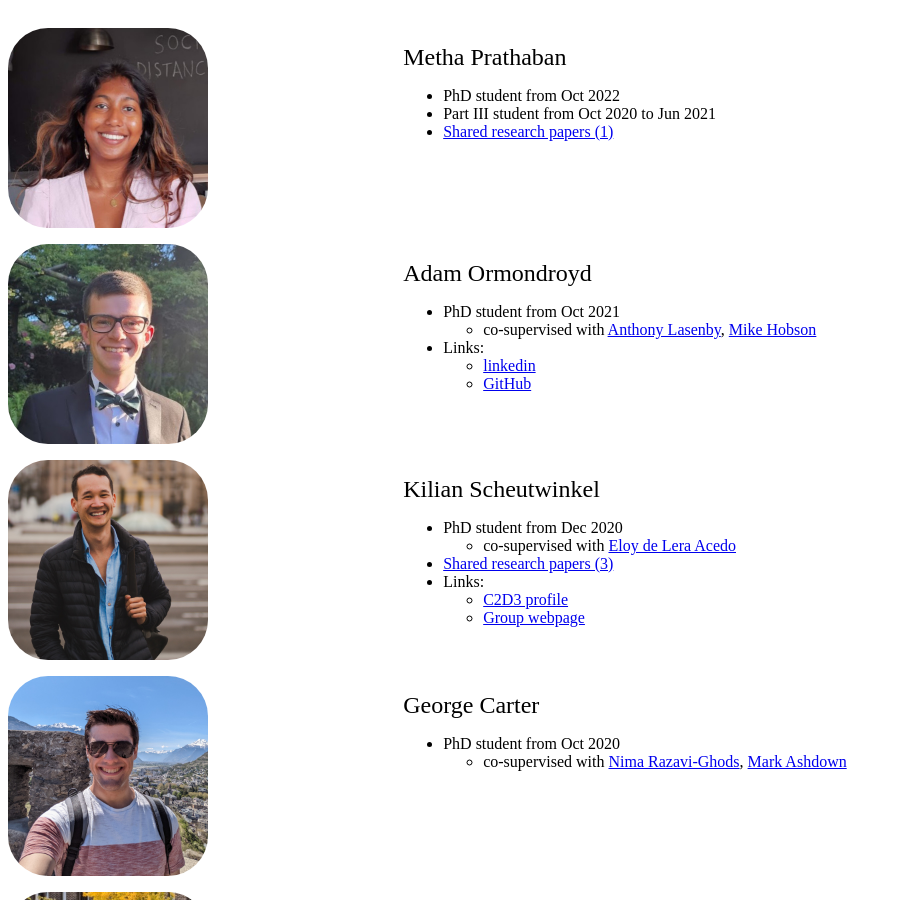
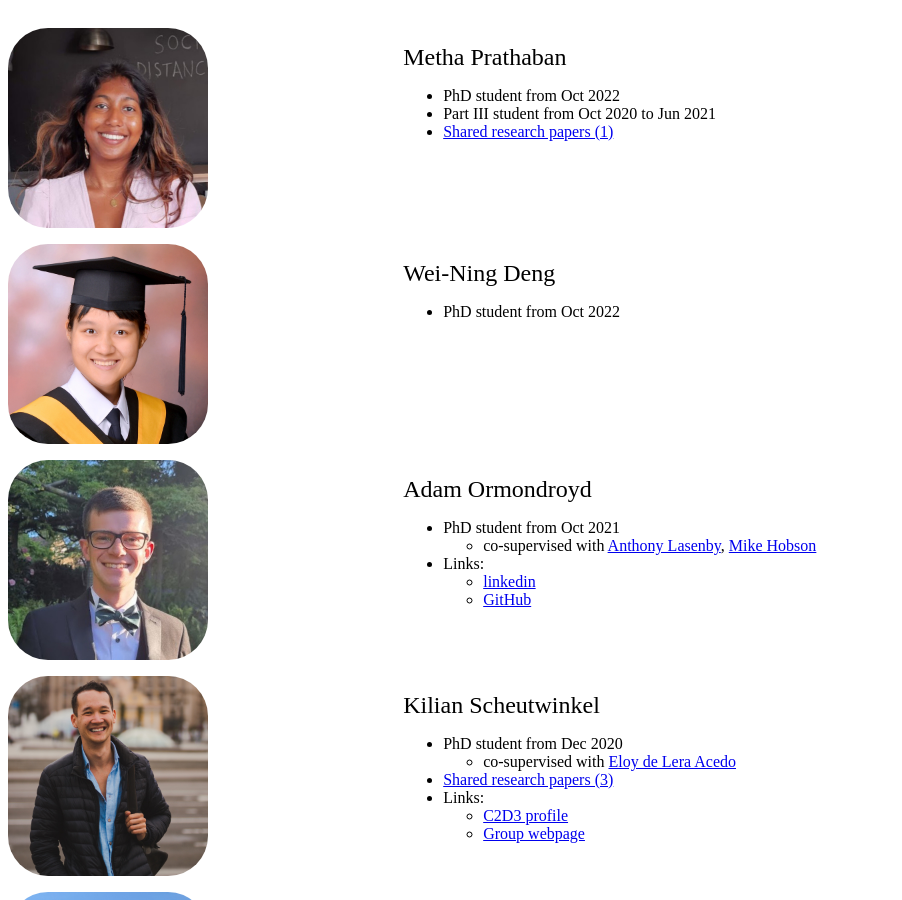
Before and after one commit to williamjameshandley/williamjameshandley.github.io, a Jekyll site: the page assets/students/students.html, which Jekyll copies as it is, in a window 1280 px wide and 900 px high, scrolled down 369 px. Shown: the whole window, without its empty margins (0-902 px from the left). Built offline with Jekyll 4.4.1, drawn with Linux system fonts in a browser that asks for light colours.

Commit message:
Added Wei-Ning

```diff
--- a/assets/students/students.html
+++ b/assets/students/students.html
@@ -65,6 +65,19 @@
           <li>
             <a href="https://arxiv.org/search/?query=handley%2C+w%3B+Prathaban%2CM&searchtype=author">Shared research papers (1)</a>
           </li>
+        </ul>
+      </p>
+    </div>
+    <div class="grid-item">
+      <img src="/assets/students/images/wei-ning_deng.jpg" />
+    </div>
+    <div class="grid-item">
+      <p>
+        <font size="+2">Wei-Ning Deng</font>
+      </p>
+      <p>
+        <ul>
+          <li>PhD student from Oct 2022</li>
         </ul>
       </p>
     </div>
--- a/assets/students/students.yaml
+++ b/assets/students/students.yaml
@@ -30,6 +30,12 @@ Metha Prathaban:
   email: mrosep_10@hotmail.co.uk
   original_image: images/originals/metha_prathaban.png
   image: images/metha_prathaban.jpg
+Wei-Ning Deng:
+  phd:
+    start: 2022-10-01
+  email: weininden@gmail.com
+  original_image: images/originals/wei-ning_deng.jpg
+  image: images/wei-ning_deng.jpg
 Adam Ormondroyd:
   phd:
     start: 2021-10-01
```
Also changed, not shown: assets/students/images/originals/wei-ning_deng.jpg (added), assets/students/images/wei-ning_deng.jpg (added).
